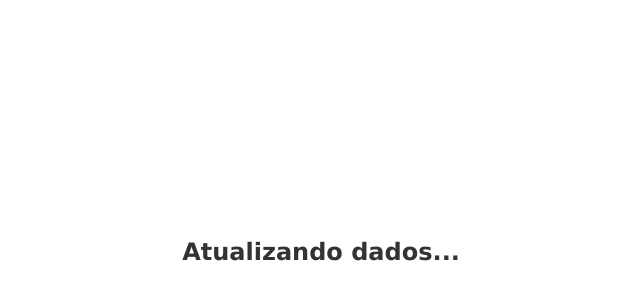
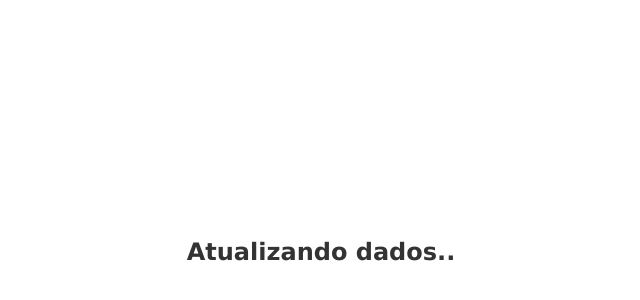
Before and after one commit to automacaotehokas/Report_TV, a plain HTML site: page index.html in a window 1280 px wide. Shown: the part 148-448 px from the top of the page, 319-959 px from the left. Drawn offline with Linux system fonts and the light colour scheme.

Commit message:
Update index.html

```diff
--- a/index.html
+++ b/index.html
@@ -51,7 +51,7 @@
 <body>
 
 <!-- Tela de carregamento enquanto as páginas normais estão sendo carregadas -->
-<div id="loading-screen" class="loading-screen">Atualizando dados...</div>
+<div id="loading-screen" class="loading-screen">Atualizando dados..</div>
 
 <div class="slideshow-container">
     <!-- iframes para troca rápida -->
```
